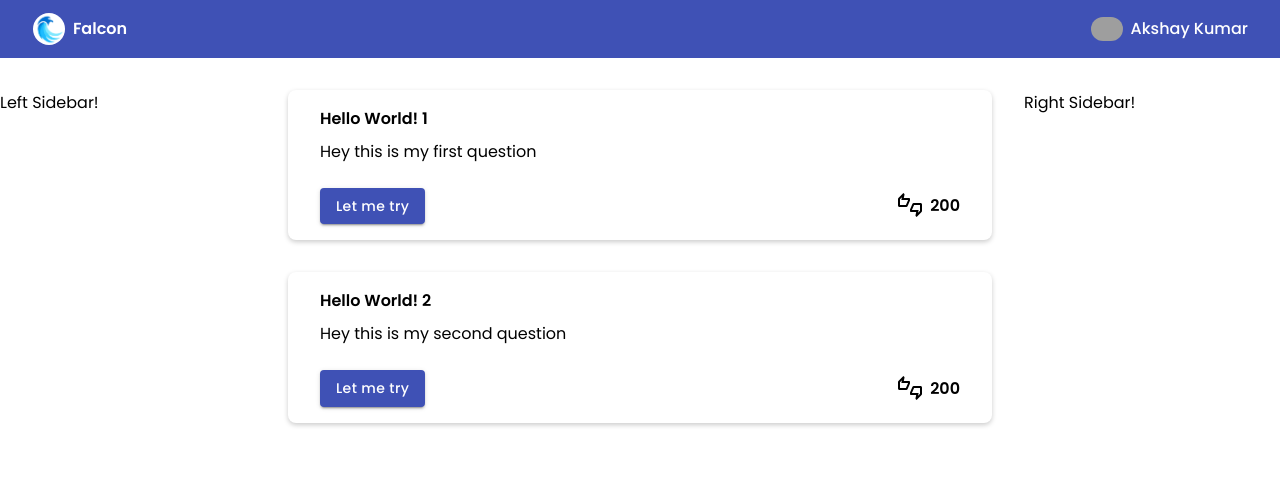
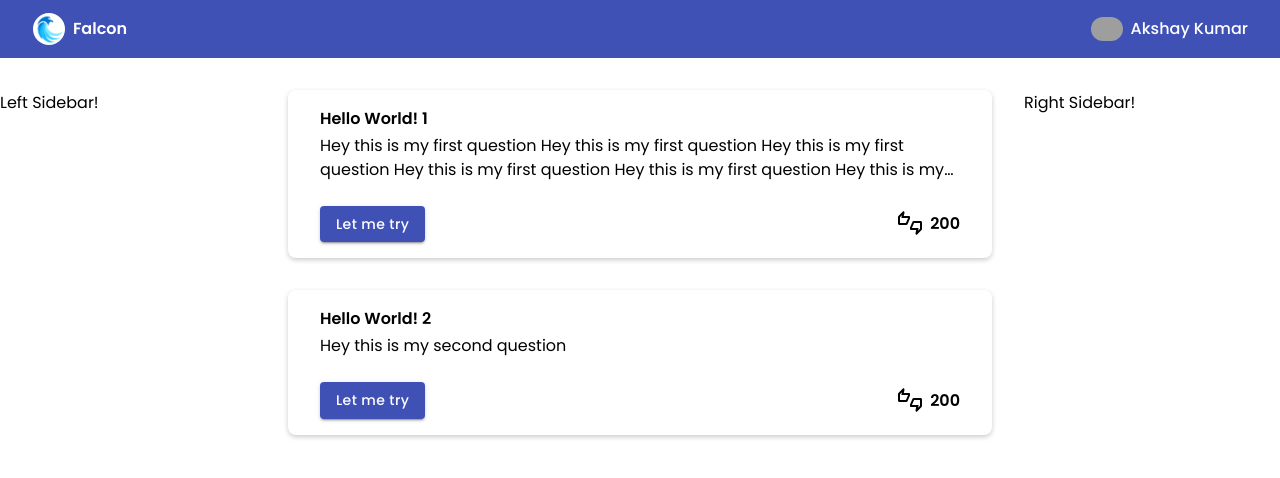
Before and after one commit to yogesh-aggarwal/falcon-qna, a React (Create React App) app: page / in a window 1280 px wide. Shown: the top 478 px of the page. Built offline with nearby package versions, Linux system fonts and the light colour scheme; grey boxes are pictures that could not be loaded.

Commit message:
Added overflow control

```diff
--- a/src/components/global/Question/Card/Card.scss
+++ b/src/components/global/Question/Card/Card.scss
@@ -11,7 +11,14 @@
   }
 
   .content {
-    margin-top: 0.5rem;
+    margin-top: 0.2rem;
+    overflow: hidden;
+    text-overflow: ellipsis;
+    display: -webkit-box;
+    -webkit-box-orient: vertical;
+    -webkit-line-clamp: 2; /* number of lines to show */
+    line-height: 1.5rem; /* fallback */
+    max-height: 3rem;
   }
 
   .actions {
--- a/src/components/routes/Home/Home.scss
+++ b/src/components/routes/Home/Home.scss
@@ -1,7 +1,16 @@
+$sidebarWidth: 20vw;
+
 .HomeComponentContainer {
   margin-top: 2rem;
 
   display: grid;
-  grid-template-columns: minmax(15rem, 20vw) auto minmax(15rem, 20vw);
+  grid-template-columns: minmax(15rem, $sidebarWidth) auto minmax(
+      15rem,
+      $sidebarWidth
+    );
   grid-column-gap: 2rem;
+
+  .Cards {
+    max-width: calc(100vw - #{$sidebarWidth * 2});
+  }
 }
--- a/src/data/state.ts
+++ b/src/data/state.ts
@@ -9,7 +9,8 @@ export class State {
     questions: {
       abcd: {
         title: "Hello World! 1",
-        content: "Hey this is my first question",
+        content:
+          "Hey this is my first question Hey this is my first question Hey this is my first question Hey this is my first question Hey this is my first question Hey this is my first question Hey this is my first question ",
         votes: {
           total: 200,
         },
```
